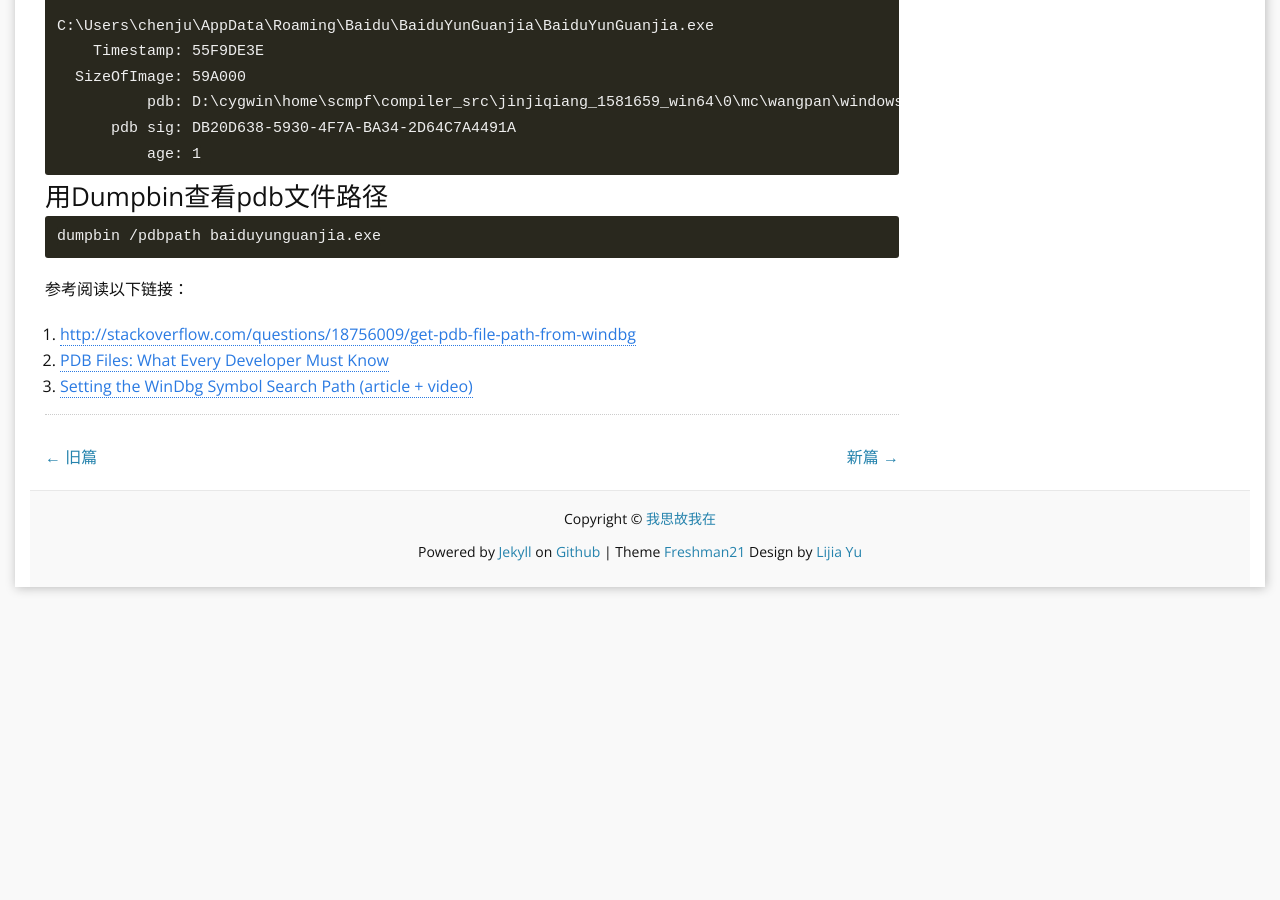
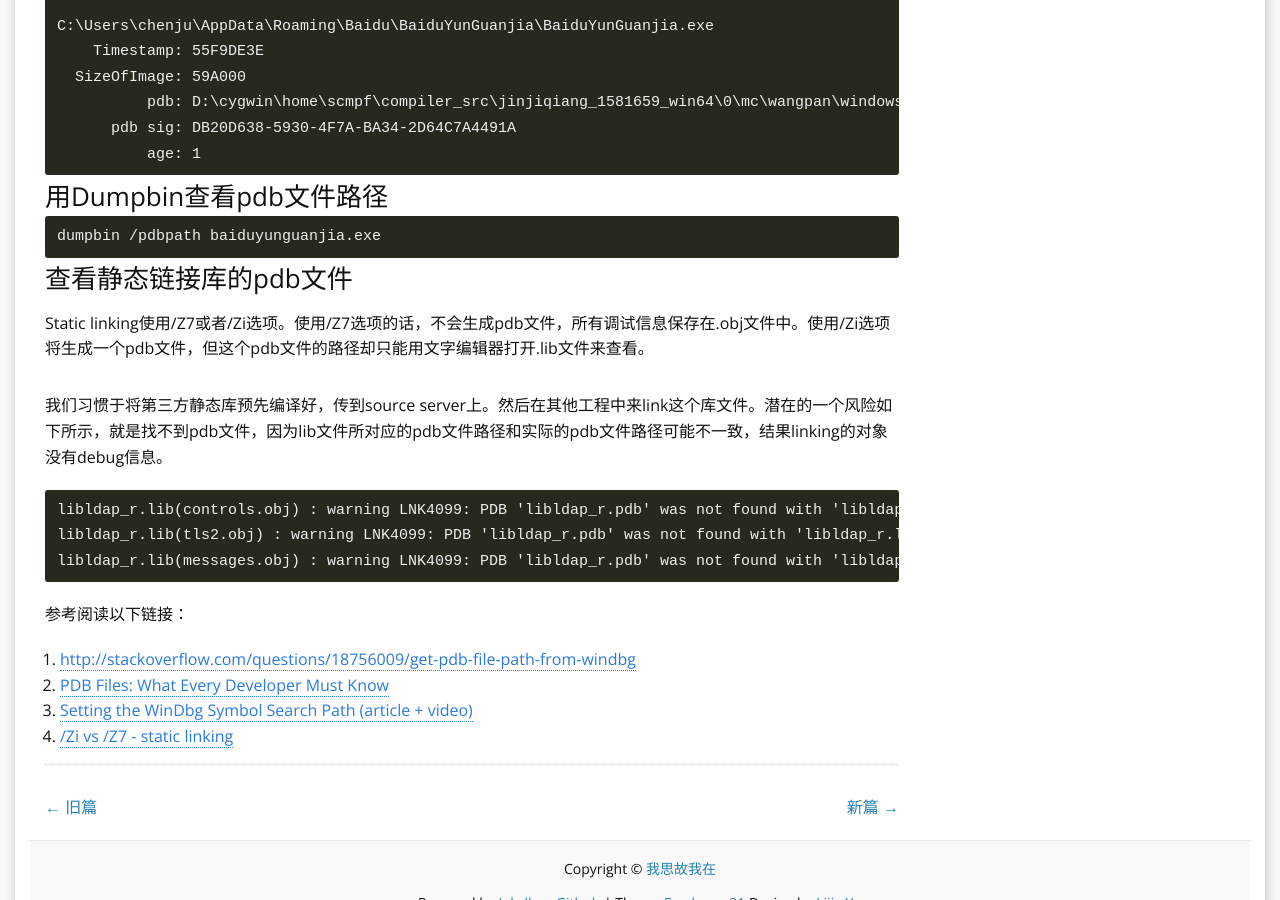
Before and after one commit to Junch/Junch.github.io, a Jekyll site: the page built from _posts/2015-11-13-original-debug-1.md, in a window 1280 px wide and 900 px high, scrolled down 4719 px. Built offline with Jekyll 4.4.1, drawn with Linux system fonts in a browser that asks for light colours; comment, search, counter and statistics services are not loaded; before the commit the page ends 5336 px from its top, so only the background shows below that.

Commit message:
Update pdb related issues

````diff
--- a/_posts/2015-11-13-original-debug-1.md
+++ b/_posts/2015-11-13-original-debug-1.md
@@ -199,8 +199,21 @@ C:\Users\chenju\AppData\Roaming\Baidu\BaiduYunGuanjia\BaiduYunGuanjia.exe
 dumpbin /pdbpath baiduyunguanjia.exe
 ```
 
+### 查看静态链接库的pdb文件
+
+Static linking使用/Z7或者/Zi选项。使用/Z7选项的话，不会生成pdb文件，所有调试信息保存在.obj文件中。使用/Zi选项将生成一个pdb文件，但这个pdb文件的路径却只能用文字编辑器打开.lib文件来查看。
+
+我们习惯于将第三方静态库预先编译好，传到source server上。然后在其他工程中来link这个库文件。潜在的一个风险如下所示，就是找不到pdb文件，因为lib文件所对应的pdb文件路径和实际的pdb文件路径可能不一致，结果linking的对象没有debug信息。
+
+```
+libldap_r.lib(controls.obj) : warning LNK4099: PDB 'libldap_r.pdb' was not found with 'libldap_r.lib(controls.obj)' or at 'C:\Projects\trunk\components\csf-person\out\windows-x86-MD-unicode-vs2015-rel\bin\libldap_r.pdb'; linking object as if no debug info
+libldap_r.lib(tls2.obj) : warning LNK4099: PDB 'libldap_r.pdb' was not found with 'libldap_r.lib(tls2.obj)' or at 'C:\Projects\trunk\components\csf-person\out\windows-x86-MD-unicode-vs2015-rel\bin\libldap_r.pdb'; linking object as if no debug info
+libldap_r.lib(messages.obj) : warning LNK4099: PDB 'libldap_r.pdb' was not found with 'libldap_r.lib(messages.obj)' or at 'C:\Projects\trunk\components\csf-person\out\windows-x86-MD-unicode-vs2015-rel\bin\libldap_r.pdb'; linking object as if no debug info
+```
+
 参考阅读以下链接：
 
 1. [http://stackoverflow.com/questions/18756009/get-pdb-file-path-from-windbg](http://stackoverflow.com/questions/18756009/get-pdb-file-path-from-windbg)
 2. [PDB Files: What Every Developer Must Know](http://www.wintellect.com/devcenter/jrobbins/pdb-files-what-every-developer-must-know)
 3. [Setting the WinDbg Symbol Search Path (article + video)](https://www.osr.com/blog/2014/10/01/setting-the-windbg-symbol-search-path/)
+4. [/Zi vs /Z7 - static linking](https://social.msdn.microsoft.com/Forums/vstudio/en-US/132b7383-7941-4665-b0f1-ccf024b9c601/zi-vs-z7-static-linking?forum=vsdebug)
````
